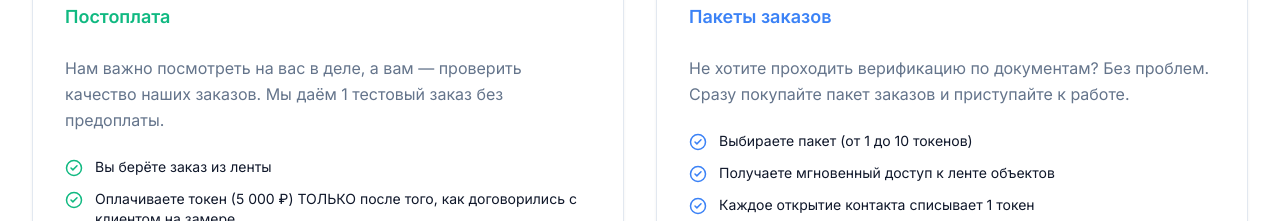
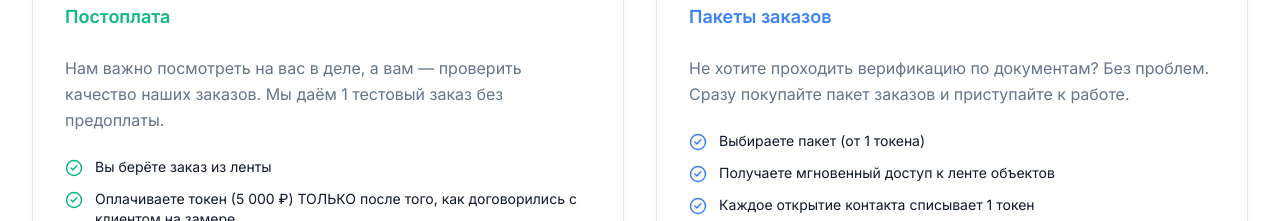
Before and after one commit to ArtemNech-eng/sfera888, a React (Vite) app in the folder artifacts/master-landing-v2/: page / in a window 1280 px wide. Shown: the part 2200-2421 px from the top of the page. Built offline with nearby package versions, Linux system fonts and the light colour scheme; no server answers.

Commit message:
fix: workmodel token text - от 1 до 10 -> от 1 токена

```diff
--- a/artifacts/master-landing-v2/src/components/WorkModel.tsx
+++ b/artifacts/master-landing-v2/src/components/WorkModel.tsx
@@ -111,7 +111,7 @@ const WorkModel: React.FC<WorkModelProps> = ({ botUrl }) => {
 
               <ul className="space-y-3 mb-8">
                 {[
-                  'Выбираете пакет (от 1 до 10 токенов)',
+                  'Выбираете пакет (от 1 токена)',
                   'Получаете мгновенный доступ к ленте объектов',
                   'Каждое открытие контакта списывает 1 токен',
                   'Если клиент не договорился не по вашей вине — токен возвращается на баланс',
```
